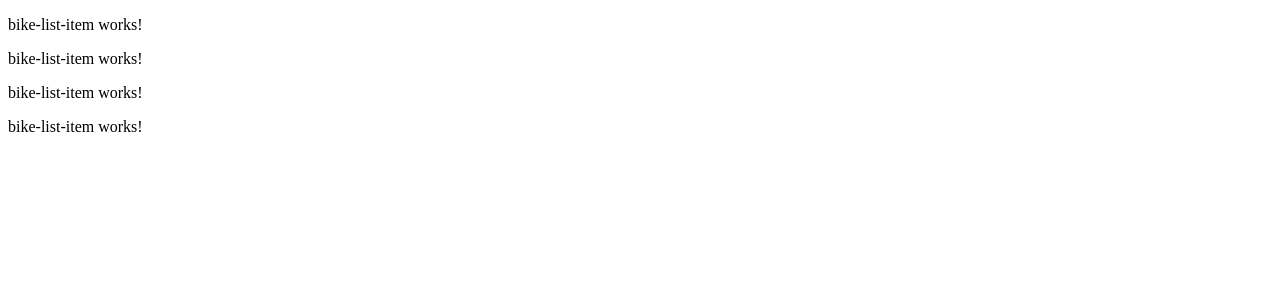
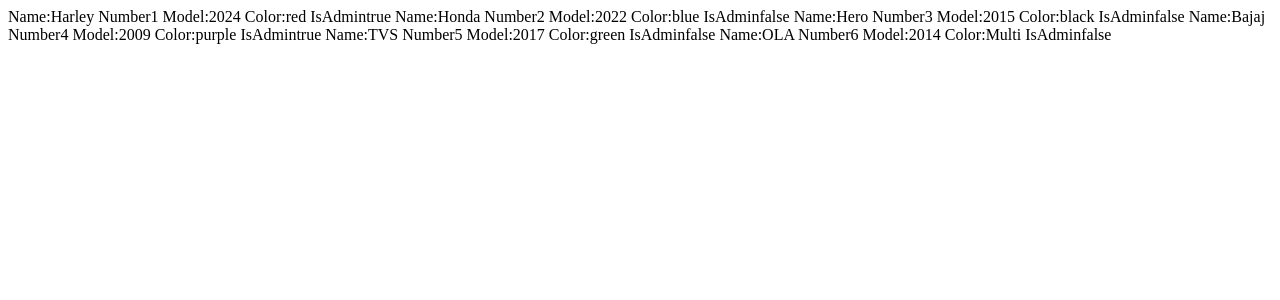
Before and after one commit to nildankhara/Nil_Dankhara_Learning_Angular, an Angular app: page / in a window 1280 px wide. Shown: the top 300 px of the page. Built offline with nearby package versions, Linux system fonts and the light colour scheme.

Commit message:
Step- 9 Done as per we discussed in mail using interpolation in bike list component.html file

```diff
--- a/src/app/bike-list-item/bike-list-item.component.html
+++ b/src/app/bike-list-item/bike-list-item.component.html
@@ -1 +1,7 @@
-<p>bike-list-item works!</p>
+
+  Name:{{bike?.name}}
+
+    Number{{bike?.number}}
+    Model:{{bike?.model}}
+    Color:{{bike?.color}}
+    IsAdmin{{bike?.isAdmin}}
--- a/src/app/bike-list/bike-list.component.html
+++ b/src/app/bike-list/bike-list.component.html
@@ -1,4 +1,6 @@
-<app-bike-list-item></app-bike-list-item>
-<app-bike-list-item></app-bike-list-item>
-<app-bike-list-item></app-bike-list-item>
-<app-bike-list-item></app-bike-list-item>
+<app-bike-list-item [bike]="bikeList[0]"></app-bike-list-item>
+<app-bike-list-item [bike]="bikeList[1]"></app-bike-list-item>
+<app-bike-list-item [bike]="bikeList[2]"></app-bike-list-item>
+<app-bike-list-item [bike]="bikeList[3]"></app-bike-list-item>
+<app-bike-list-item [bike]="bikeList[4]"></app-bike-list-item>
+<app-bike-list-item [bike]="bikeList[5]"></app-bike-list-item>
```
